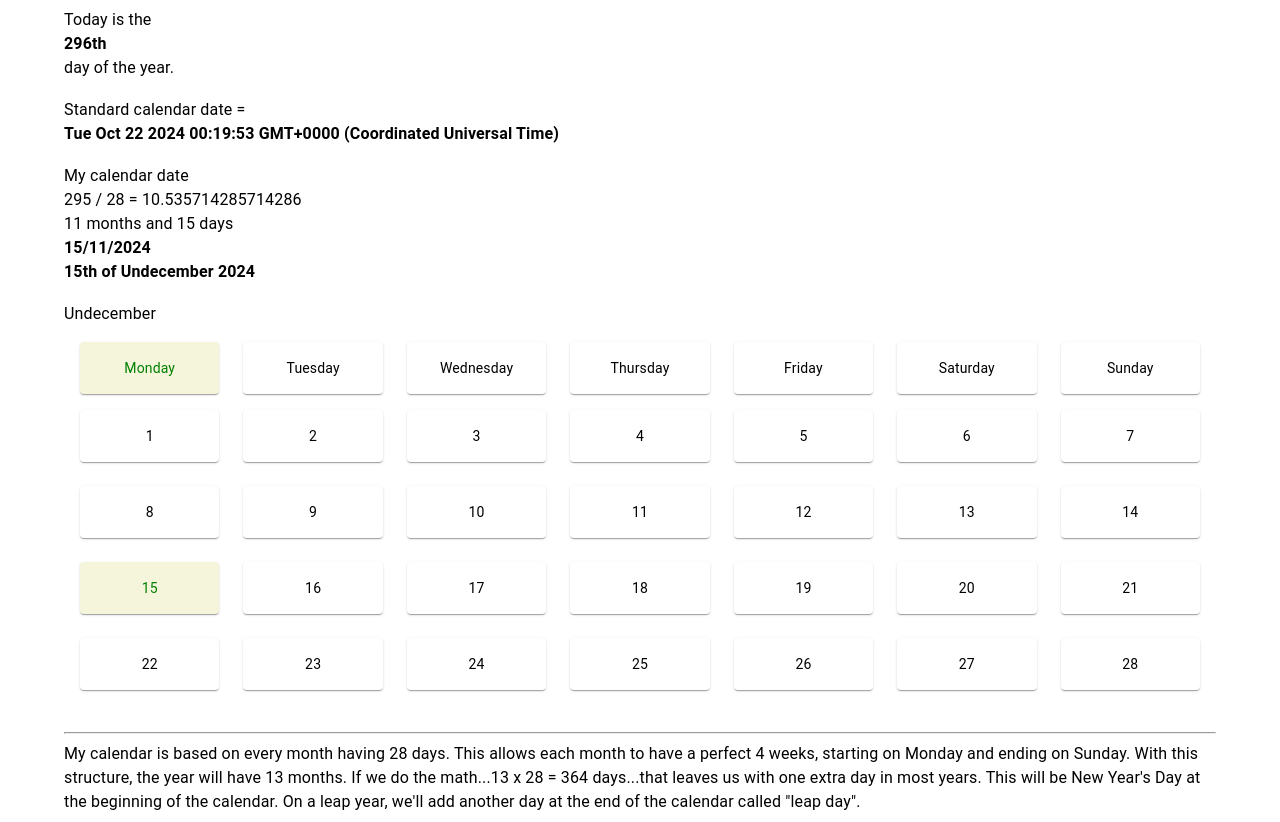
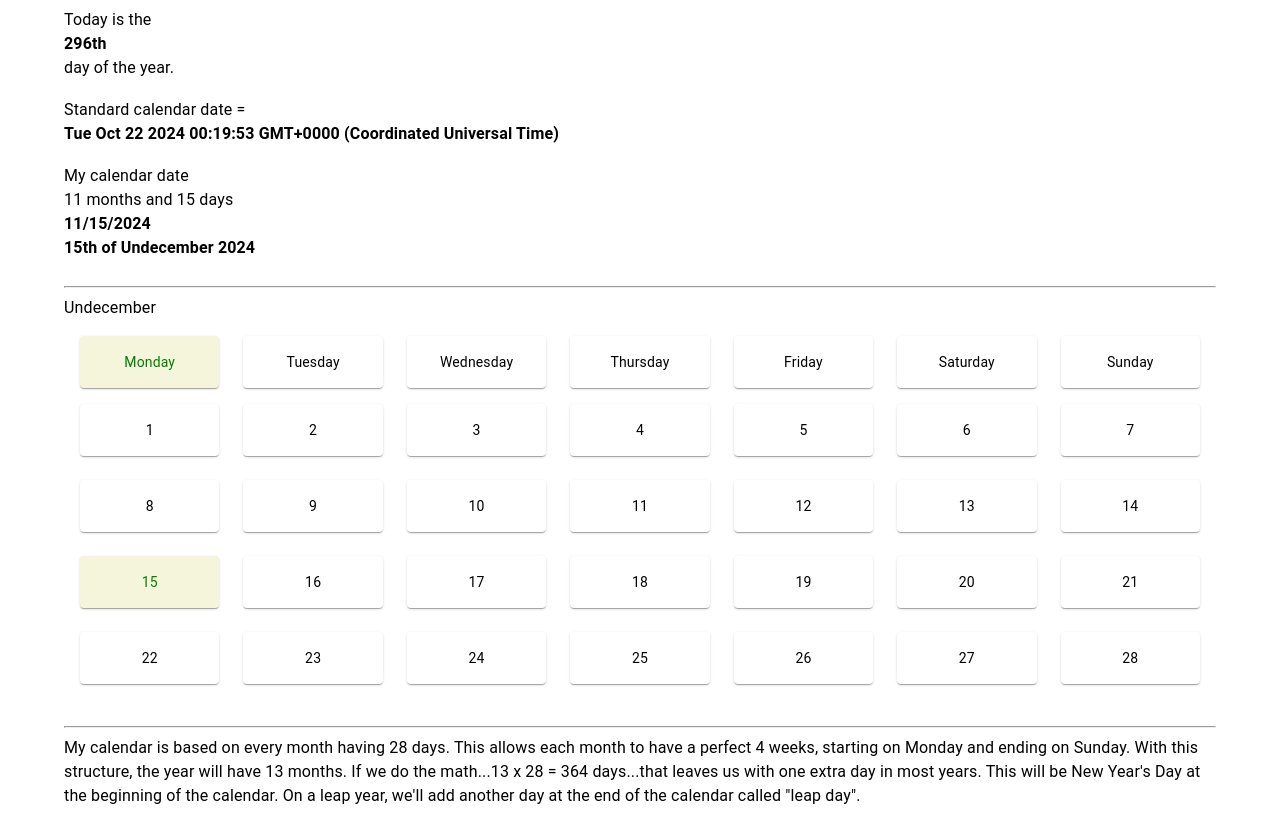
Before and after one commit to andrewwhitman-cpp/international-fixed-calendar, a React (Vite) app: page / in a window 1280 px wide. Built offline with nearby package versions, Linux system fonts and the light colour scheme.

Commit message:
updating header info

```diff
--- a/src/App.jsx
+++ b/src/App.jsx
@@ -46,15 +46,17 @@ function App() {
 
 		<Typography>
 			My calendar date<br />
-			295 / 28 = {295/28}<br />
+			{/* {day} / 28 = {day/28}<br /> */}
 			11 months and 15 days
 			<Typography sx={{ fontWeight: 'bold' }}>
-				{my_day}/{my_month}/{my_year}<br />
+				{my_month}/{my_day}/{my_year}<br />
 				{my_day}th of {my_month_names[my_month]} {my_year}
 			</Typography>
 		</Typography>
 
 		<br />
+
+		<hr />
 
 		<MyCalendar month={my_month_names[my_month]} day={my_day} />
 
```
